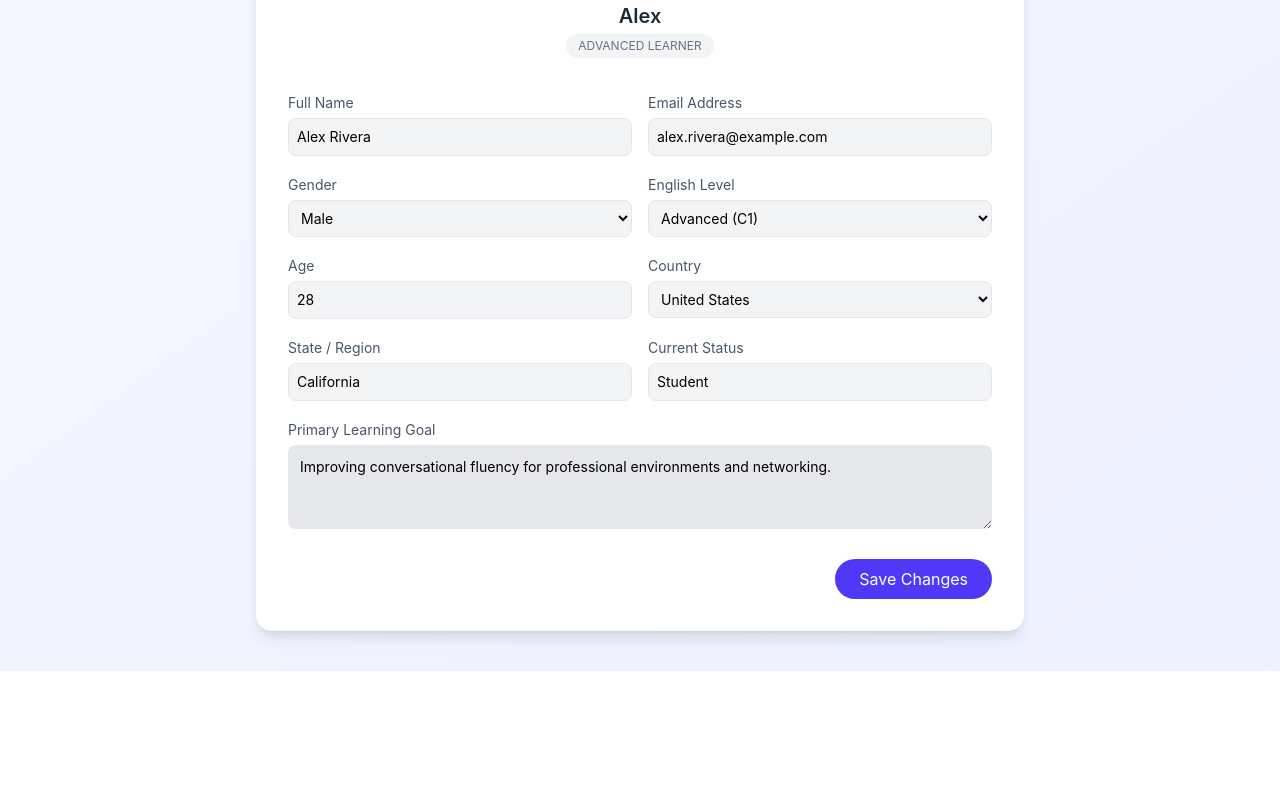
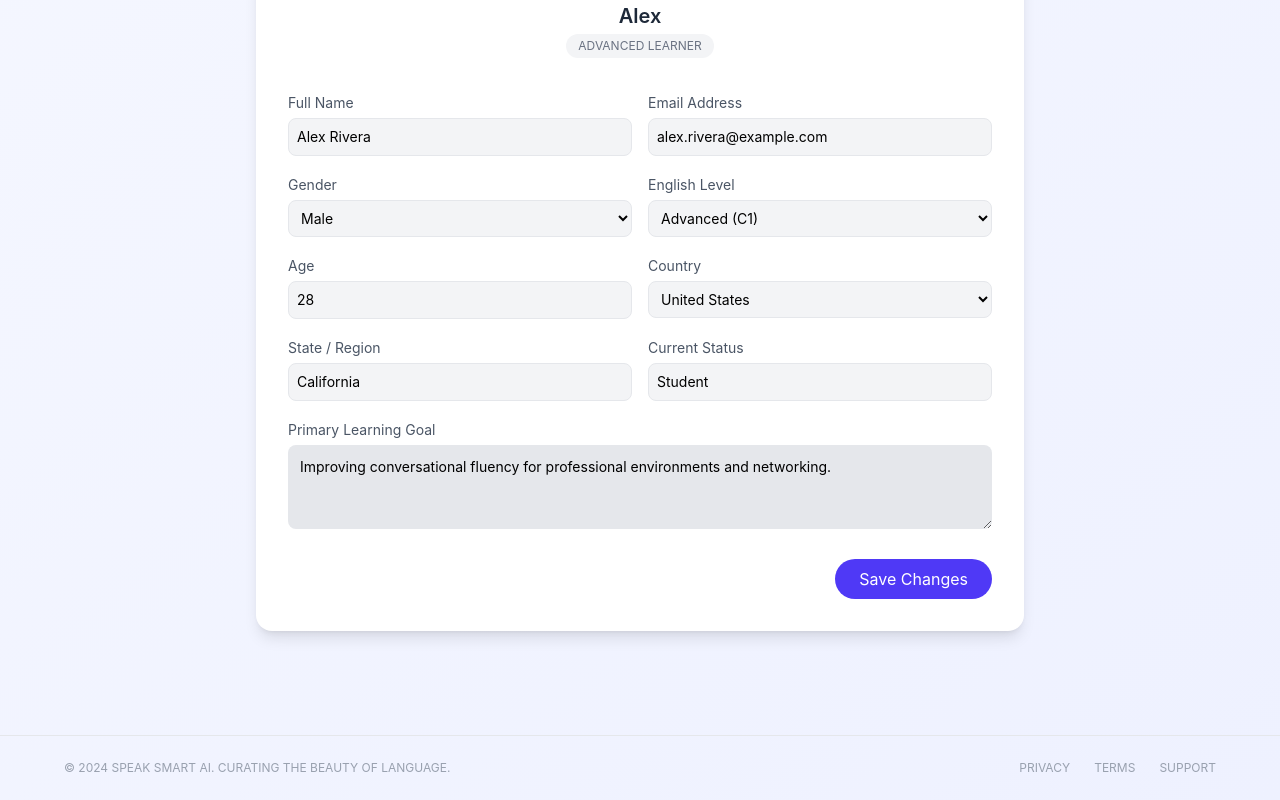
Before and after one commit to JYOTHISHTM/SpeakSmart-client, a React (Vite) app: page /profile in a window 1280 px wide. Shown: the part 265-1065 px from the top of the page. Before the commit the page ends 936 px from the top, so only its background shows below. Built offline with nearby package versions, Linux system fonts and the light colour scheme.

Commit message:
feat(profile): refine profile page UI and layout

```diff
--- a/src/pages/ProfilePage.tsx
+++ b/src/pages/ProfilePage.tsx
@@ -1,5 +1,7 @@
 import { useState } from "react";
 import Navbar from "../components/Navbar";
+import AppFooter from "../components/AppFooter";
+
 
 export default function ProfilePage() {
   const [form, setForm] = useState({
@@ -80,6 +82,7 @@ export default function ProfilePage() {
 
         </div>
       </div>
+      <AppFooter/>
     </div>
   );
 }
```
